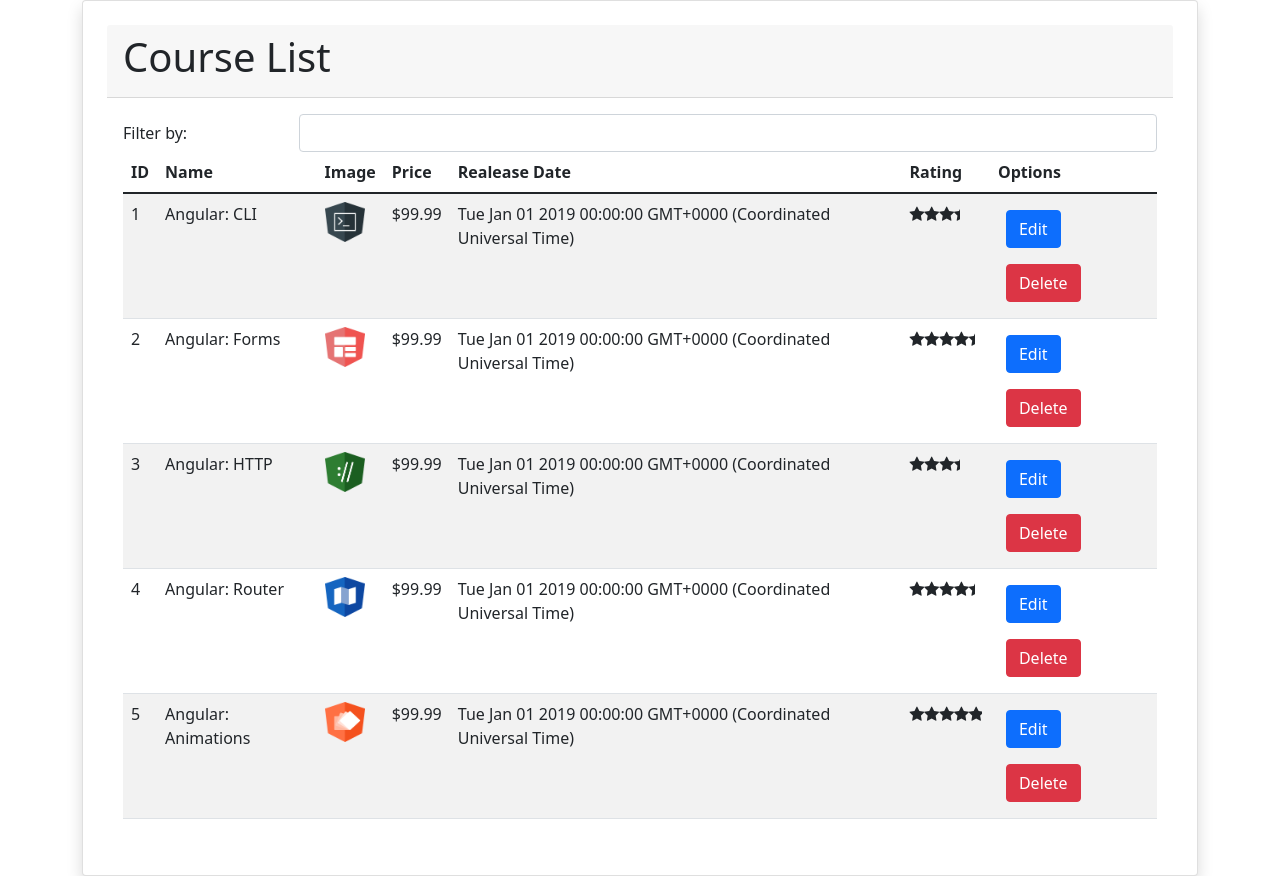
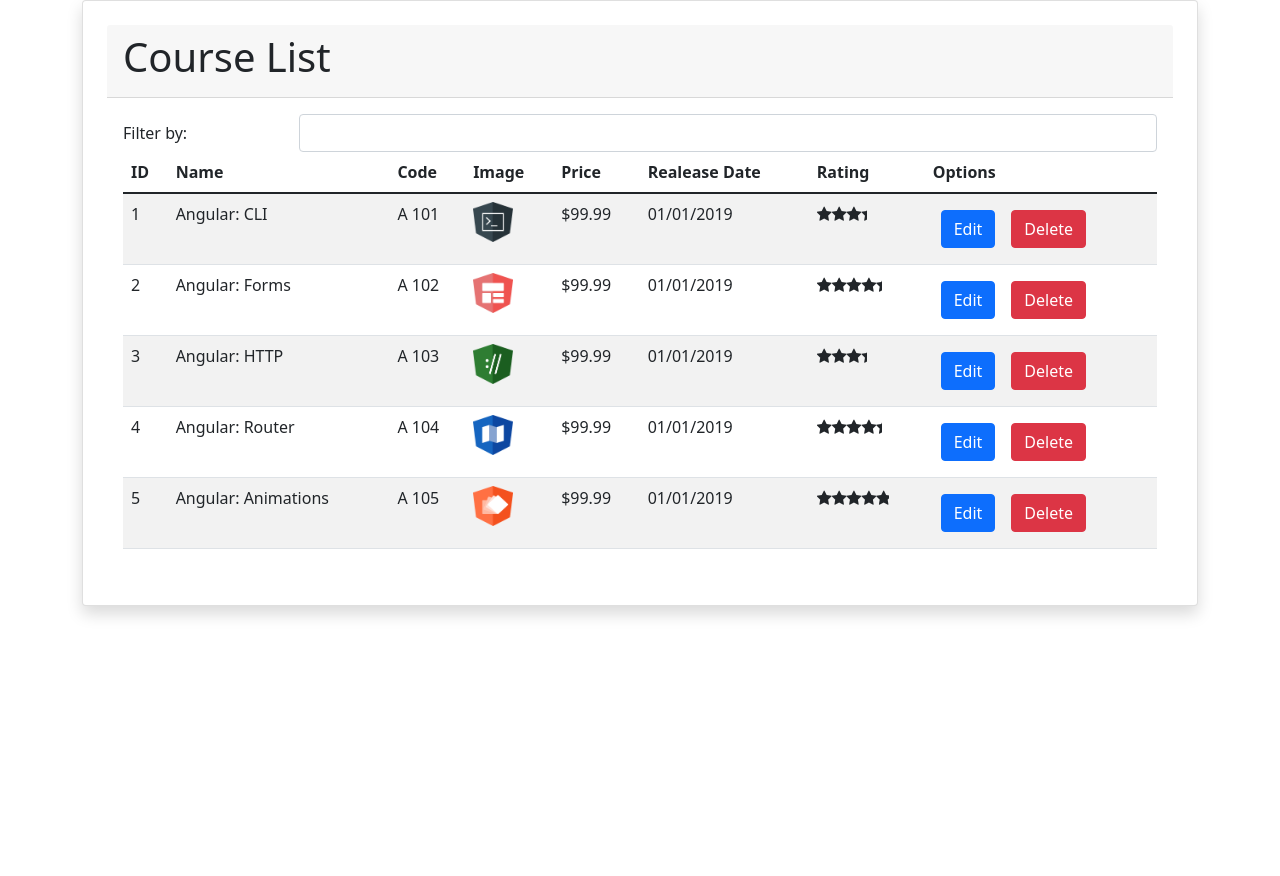
Before and after one commit to patrikrufino/course-manager, an Angular app: page /courses in a window 1280 px wide. After the commit the page ends 800 px from the top, so only its background shows below. Built offline with nearby package versions, Linux system fonts and the light colour scheme.

Commit message:
Transforma datas com pipes

```diff
--- a/src/app/app.module.ts
+++ b/src/app/app.module.ts
@@ -5,12 +5,14 @@
 import { AppComponent } from './app.component';
 import { CourseListComponent } from './courses/course-list.component';
 import { StarComponent } from './star/star.component';
+import { ReplacePipe } from './pipe/replace.pipe';
 
 @NgModule({
   declarations: [
     AppComponent,
     CourseListComponent,
-    StarComponent
+    StarComponent,
+    ReplacePipe
   ],
   imports: [
     BrowserModule,
--- a/src/app/courses/course-list.component.html
+++ b/src/app/courses/course-list.component.html
@@ -18,6 +18,7 @@
                 <tr>
                     <th>ID</th>
                     <th>Name</th>
+                    <th>Code</th>
                     <th>Image</th>
                     <th>Price</th>
                     <th>Realease Date</th>
@@ -29,9 +30,10 @@
                 <tr *ngFor="let course of filteredCourses">
                     <td>{{course.id}}</td>
                     <td>{{course.name}}</td>
+                    <td>{{course.code | replace: '-' : ' '}}</td>
                     <td><img src="{{course.imageUrl}}" width="40px" height="40px"></td>
                     <td>${{course.price}}</td>
-                    <td>{{course.releaseDate}}</td>
+                    <td>{{course.releaseDate | date: 'dd/MM/yyyy'}}</td>
                     <td>
                         <app-star [rating]="course.rating"></app-star>
                     </td>
--- a/src/app/courses/course.service.ts
+++ b/src/app/courses/course.service.ts
@@ -18,7 +18,7 @@
         imageUrl: '/assets/images/cli.png',
         price: 99.99,
         description: 'The Complete guide to building the Angular CLI',
-        code: 'A101',
+        code: 'A-101',
         duration: 120,
         rating: 3.4,
         releaseDate: new Date('2019-01-01')
@@ -29,7 +29,7 @@
         imageUrl: '/assets/images/forms.png',
         price: 99.99,
         description: 'The Complete guide to building the Angular Forms',
-        code: 'A102',
+        code: 'A-102',
         duration: 120,
         rating: 4.4,
         releaseDate: new Date('2019-01-01')
@@ -40,7 +40,7 @@
         imageUrl: '/assets/images/http.png',
         price: 99.99,
         description: 'The Complete guide to building the Angular HTTP',
-        code: 'A103',
+        code: 'A-103',
         duration: 120,
         rating: 3.4,
         releaseDate: new Date('2019-01-01')
@@ -51,7 +51,7 @@
         imageUrl: '/assets/images/router.png',
         price: 99.99,
         description: 'The Complete guide to building the Angular Router',
-        code: 'A104',
+        code: 'A-104',
         duration: 120,
         rating: 4.4,
         releaseDate: new Date('2019-01-01')
@@ -62,7 +62,7 @@
         imageUrl: '/assets/images/animations.png',
         price: 99.99,
         description: 'The Complete guide to building the Angular Animations',
-        code: 'A105',
+        code: 'A-105',
         duration: 120,
         rating: 4.9,
         releaseDate: new Date('2019-01-01')
--- /dev/null
+++ b/src/app/pipe/replace.pipe.ts
@@ -0,0 +1,11 @@
+import { Pipe, PipeTransform } from "@angular/core";
+
+@Pipe({
+    name: 'replace'
+})
+export class ReplacePipe implements PipeTransform {
+    transform(value: any, char: any, valueToReplace: any): any {
+        return value.replace(char, valueToReplace);
+
+    }
+}
```
